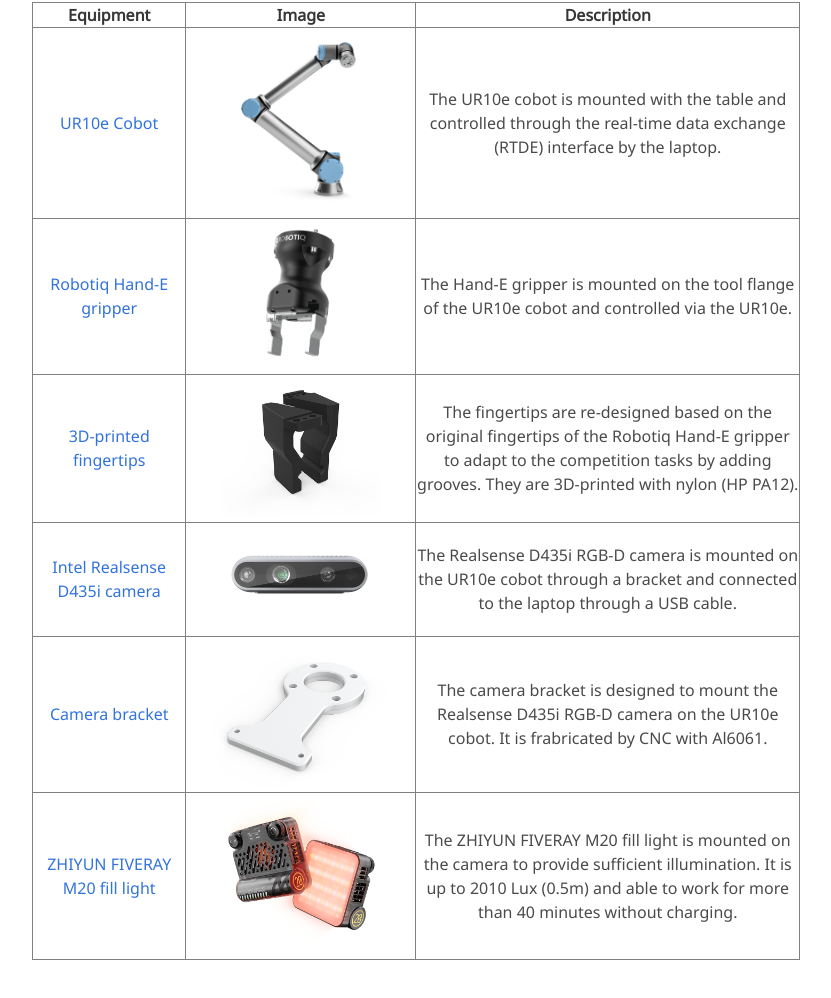
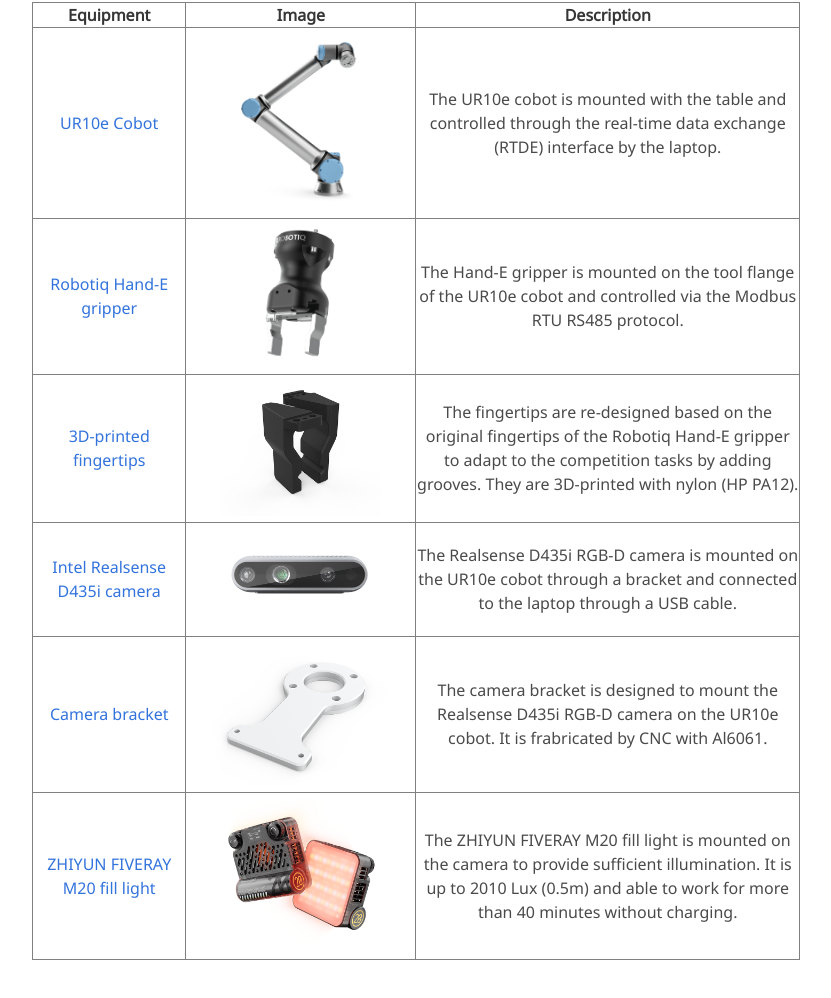
Before and after one commit to msvc-dlrg/msvc-dlrg.github.io, a plain HTML site: page index.html in a window 1280 px wide. Shown: the part 2002-3000 px from the top of the page, without its empty margins (224-1055 px from the left). Drawn offline with nearby package versions, Linux system fonts and the light colour scheme; some icons are missing; a web font is replaced by a local one.

Commit message:
modified:   index.html

```diff
--- a/index.html
+++ b/index.html
@@ -186,7 +186,7 @@
               </td>
               <td style="vertical-align: middle;">
                 The Hand-E gripper is mounted on the tool flange of the UR10e cobot and controlled
-                via the UR10e.
+                via the Modbus RTU RS485 protocol.
               </td>
             </tr>
             <tr>
```
